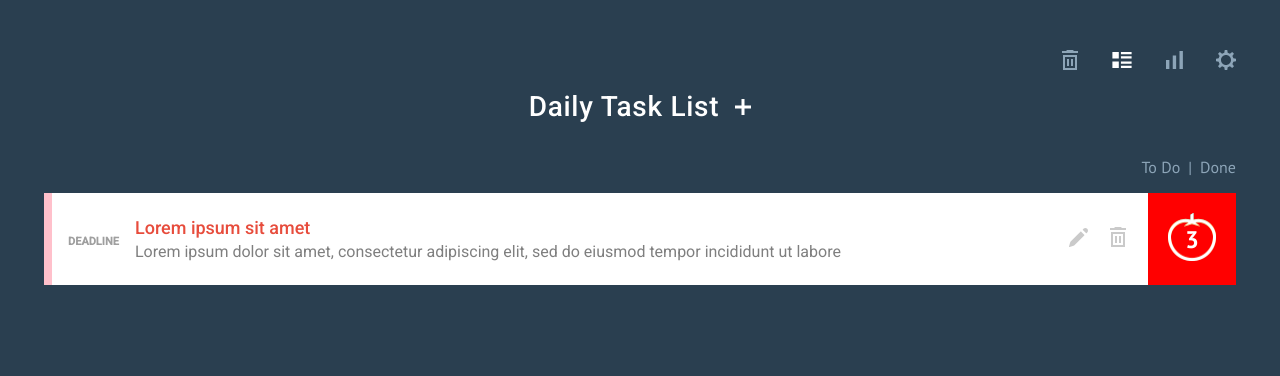
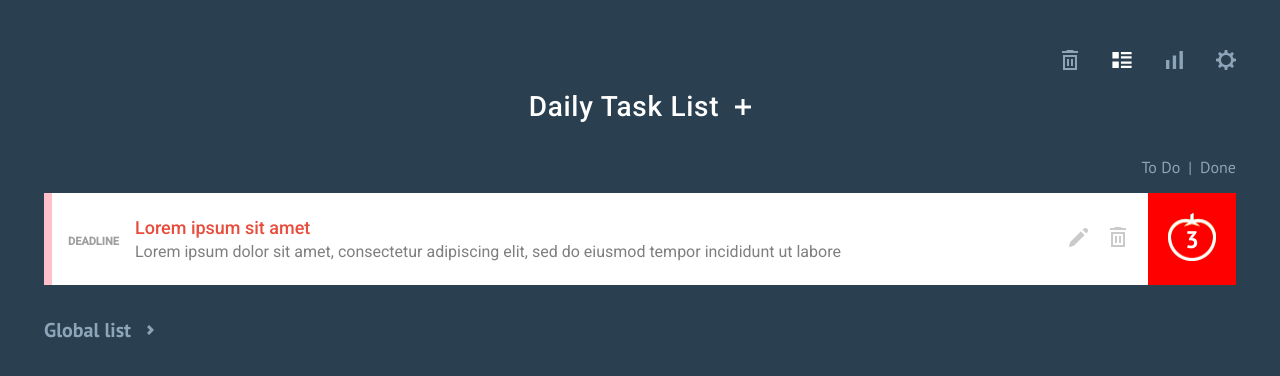
Before and after one commit to WoShiGaoFuShuai/todo, a Vue app: page / in a window 1280 px wide. Shown: the top 376 px of the page. Built offline with nearby package versions, Linux system fonts and the light colour scheme.

Commit message:
added global-list & hovers to in and to content-tasks

```diff
--- a/src/views/HomeView.vue
+++ b/src/views/HomeView.vue
@@ -48,6 +48,11 @@
           </div>
         </div>
       </div>
+    </div>
+
+    <div class="global-list">
+      <h2>Global list</h2>
+      <img src="@/assets/images/Arrow-right.svg" alt="" />
     </div>
   </div>
 </template>
@@ -141,6 +146,15 @@
         margin-top: 16px;
         display: flex;
         background-color: #fff;
+        transition: all 0.4s ease;
+
+        &:last-child {
+          margin-bottom: 32px;
+        }
+
+        &:hover {
+          transform: scale(1.006);
+        }
 
         .category {
           min-width: 8px;
@@ -180,10 +194,19 @@
           align-self: center;
           margin-right: 20px;
           min-width: 80px;
+
           img {
             margin-left: 20px;
             filter: brightness(0) saturate(100%) invert(95%) sepia(0%)
               saturate(107%) hue-rotate(161deg) brightness(86%) contrast(92%);
+            transition: all 0.4s ease;
+
+            &:hover {
+              cursor: pointer;
+              transform: scale(1.1);
+              filter: brightness(0) saturate(100%) invert(67%) sepia(25%)
+                saturate(288%) hue-rotate(164deg) brightness(93%) contrast(87%);
+            }
           }
         }
 
@@ -215,5 +238,31 @@
       }
     }
   }
+
+  .global-list {
+    display: inline-flex;
+    align-items: center;
+
+    &:hover {
+      cursor: pointer;
+
+      h2 {
+        color: #82c7e0;
+      }
+
+      img {
+        filter: brightness(0) saturate(100%) invert(69%) sepia(82%)
+          saturate(195%) hue-rotate(153deg) brightness(94%) contrast(86%);
+      }
+    }
+
+    h2 {
+      font-family: "PT Sans", sans-serif;
+      color: #8da5b8;
+      font-weight: 700;
+      font-size: 20px;
+      margin-right: 16px;
+    }
+  }
 }
 </style>
```
Also changed, not shown: src/assets/images/Arrow-right.svg (added).
